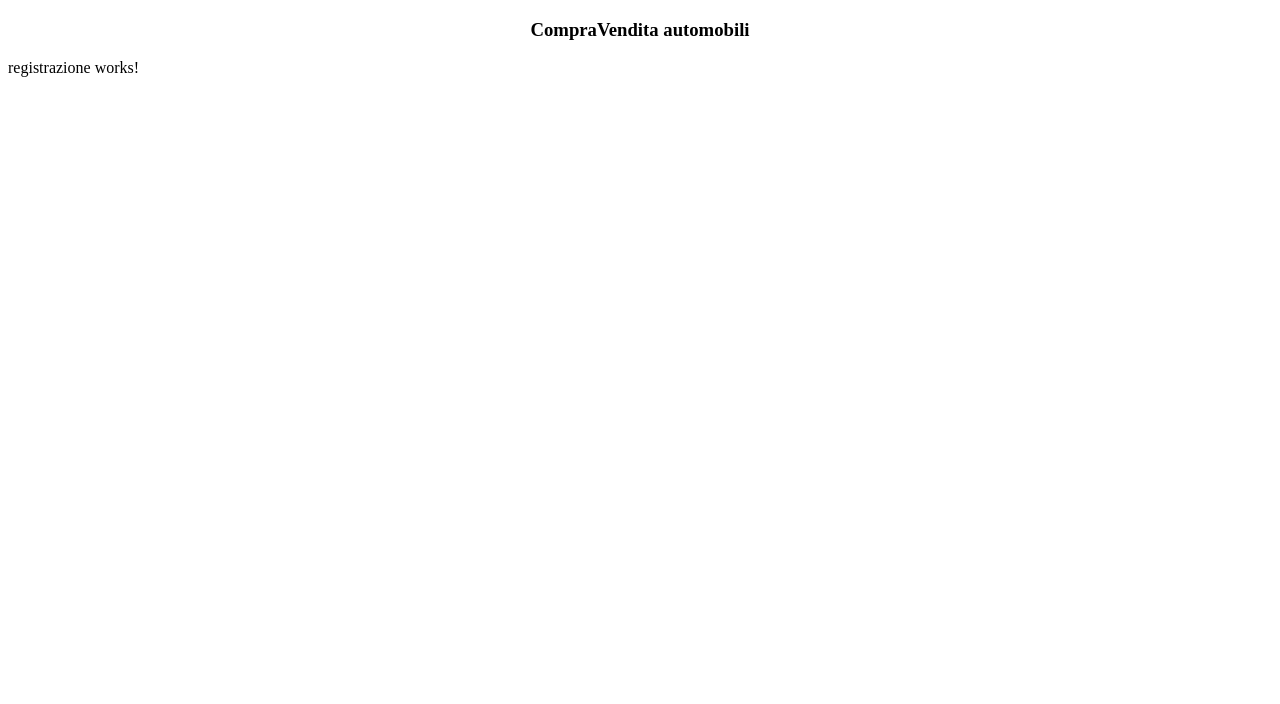
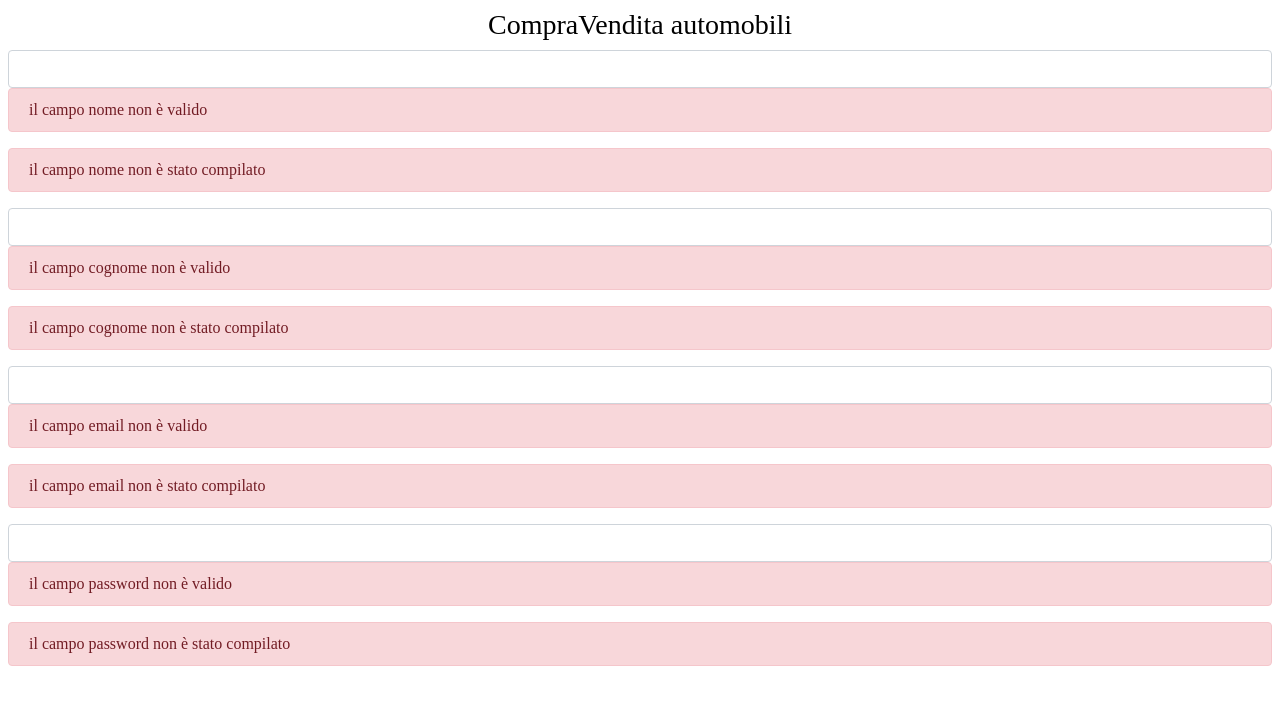
Before and after one commit to marcocola01/Progetto-finale, an Angular app in the folder progetto-finale/: page / in a window 1280 px wide. Shown: the top 704 px of the page. Built offline with nearby package versions, Linux system fonts and the light colour scheme.

Commit message:
impostazione form e relativi controlli

```diff
--- a/progetto-finale/src/app/app.component.css
+++ b/progetto-finale/src/app/app.component.css
@@ -0,0 +1 @@
+@import '~bootstrap/dist/css/bootstrap.css';
--- a/progetto-finale/src/app/app.module.ts
+++ b/progetto-finale/src/app/app.module.ts
@@ -3,6 +3,7 @@ import { NgModule } from '@angular/core';
 import {NgbModule} from '@ng-bootstrap/ng-bootstrap'
 import { AppComponent } from './app.component';
 import { RegistrazioneComponent } from './registrazione/registrazione.component';
+import { FormsModule, ReactiveFormsModule  }   from '@angular/forms';
 
 @NgModule({
   declarations: [
@@ -11,7 +12,7 @@ import { RegistrazioneComponent } from './registrazione/registrazione.component'
   ],
   imports: [
 
-    BrowserModule, NgbModule
+    BrowserModule, NgbModule, FormsModule, ReactiveFormsModule
   ],
   providers: [],
   bootstrap: [AppComponent]
--- a/progetto-finale/src/app/registrazione/registrazione.component.css
+++ b/progetto-finale/src/app/registrazione/registrazione.component.css
@@ -0,0 +1 @@
+@import '~bootstrap/dist/css/bootstrap.css';
--- a/progetto-finale/src/app/registrazione/registrazione.component.html
+++ b/progetto-finale/src/app/registrazione/registrazione.component.html
@@ -1,3 +1,18 @@
-<p>
-  registrazione works!
-</p>
+<form [formGroup] = "myForm" class = "jumbtron">
+   <input type = "text" [formControl] = "myForm.controls['nome']" class = "form-control">
+    <div *ngIf="!myForm.controls['nome'].valid" class="alert alert-danger">il campo nome non è valido</div>
+    <div *ngIf="myForm.controls['nome'].hasError('required')" class="alert alert-danger">il campo nome non è stato compilato</div>
+
+    <input type = "text" [formControl] = "myForm.controls['cognome']" class = "form-control">
+    <div *ngIf="!myForm.controls['cognome'].valid" class="alert alert-danger">il campo cognome non è valido</div>
+    <div *ngIf="myForm.controls['cognome'].hasError('required')" class="alert alert-danger">il campo cognome non è stato compilato</div>
+
+    <input type = "text" [formControl] = "myForm.controls['email']" class = "form-control">
+    <div *ngIf="!myForm.controls['email'].valid" class="alert alert-danger">il campo email non è valido</div>
+    <div *ngIf="myForm.controls['email'].hasError('required')" class="alert alert-danger">il campo email non è stato compilato</div>
+
+    <input type = "text" [formControl] = "myForm.controls['password']" class = "form-control">
+    <div *ngIf="!myForm.controls['password'].valid" class="alert alert-danger">il campo password non è valido</div>
+    <div *ngIf="myForm.controls['password'].hasError('required')" class="alert alert-danger">il campo password non è stato compilato</div>
+
+</form>
--- a/progetto-finale/src/app/registrazione/registrazione.component.ts
+++ b/progetto-finale/src/app/registrazione/registrazione.component.ts
@@ -1,5 +1,5 @@
 import { Component, OnInit } from '@angular/core';
-import { FormBuilder, FormGroup} from '@angular/forms';
+import { FormBuilder, FormGroup, Validators} from '@angular/forms';
 
 @Component({
   selector: 'app-registrazione',
@@ -8,9 +8,29 @@ import { FormBuilder, FormGroup} from '@angular/forms';
 })
 export class RegistrazioneComponent implements OnInit {
 
-  constructor() { }
+  myForm: FormGroup;
+  constructor(fb: FormBuilder) {
 
-  ngOnInit() {
+
+    this.myForm = fb.group({
+
+      'nome': ['', Validators.required],
+      'cognome': ['', Validators.required],
+      'email': ['', Validators.required],
+      'password': ['', Validators.required],
+
+    });
+
+  }
+  ngOnInit(){
+
   }
 
+  onSubmit(value: string): void{
+    console.log('nome:', this.myForm.controls['nome'].value);
+    console.log('cognome:', this.myForm.controls['cognome'].value);
+    console.log('email:', this.myForm.controls['email'].value);
+    console.log('password:', this.myForm.controls['password'].value);
+
+  }
 }
```
